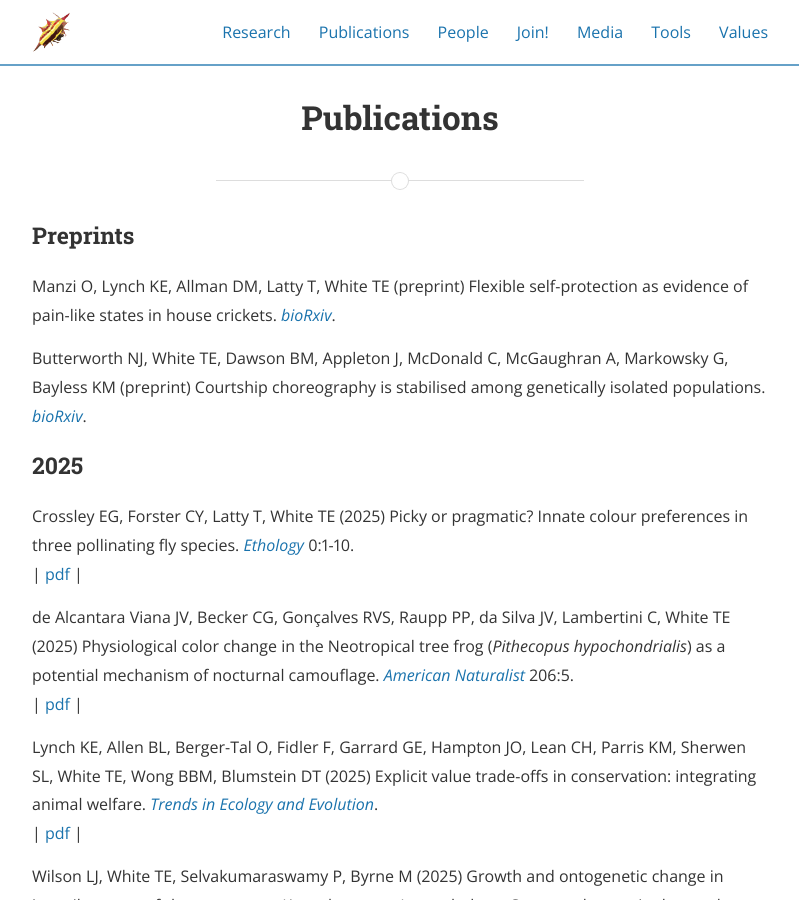
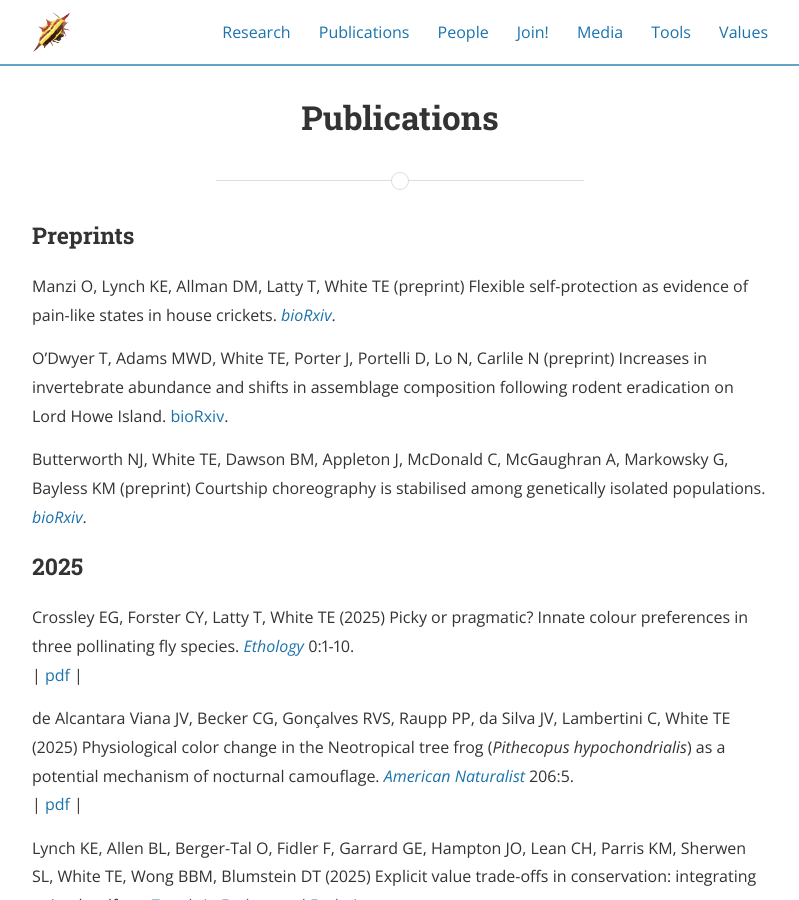
Before and after one commit to thomased/thomased.github.io, a Jekyll site: the page built from publications.md, in a window 1280 px wide and 900 px high. Shown: the whole window, without its empty margins (240-1039 px from the left). Built offline with Jekyll 4.4.1, drawn with Linux system fonts in a browser that asks for light colours; nearby versions of some CDN libraries.

Commit message:
Update publications.md

```diff
--- a/publications.md
+++ b/publications.md
@@ -8,6 +8,8 @@ permalink: /publications/
 ### Preprints
 
 Manzi O, Lynch KE, Allman DM, Latty T, White TE (preprint) Flexible self-protection as evidence of pain-like states in house crickets. [_bioRxiv_](https://doi.org/10.1101/2025.09.12.675781).
+
+O'Dwyer T, Adams MWD, White TE, Porter J, Portelli D, Lo N, Carlile N (preprint) Increases in invertebrate abundance and shifts in assemblage composition following rodent eradication on Lord Howe Island. [bioRxiv](https://doi.org/10.1101/2025.10.16.682986).
 
 Butterworth NJ, White TE, Dawson BM, Appleton J, McDonald C, McGaughran A, Markowsky G, Bayless KM (preprint) Courtship choreography is stabilised among genetically isolated populations. [_bioRxiv_](https://doi.org/10.1101/2025.09.08.675024).
 
```
